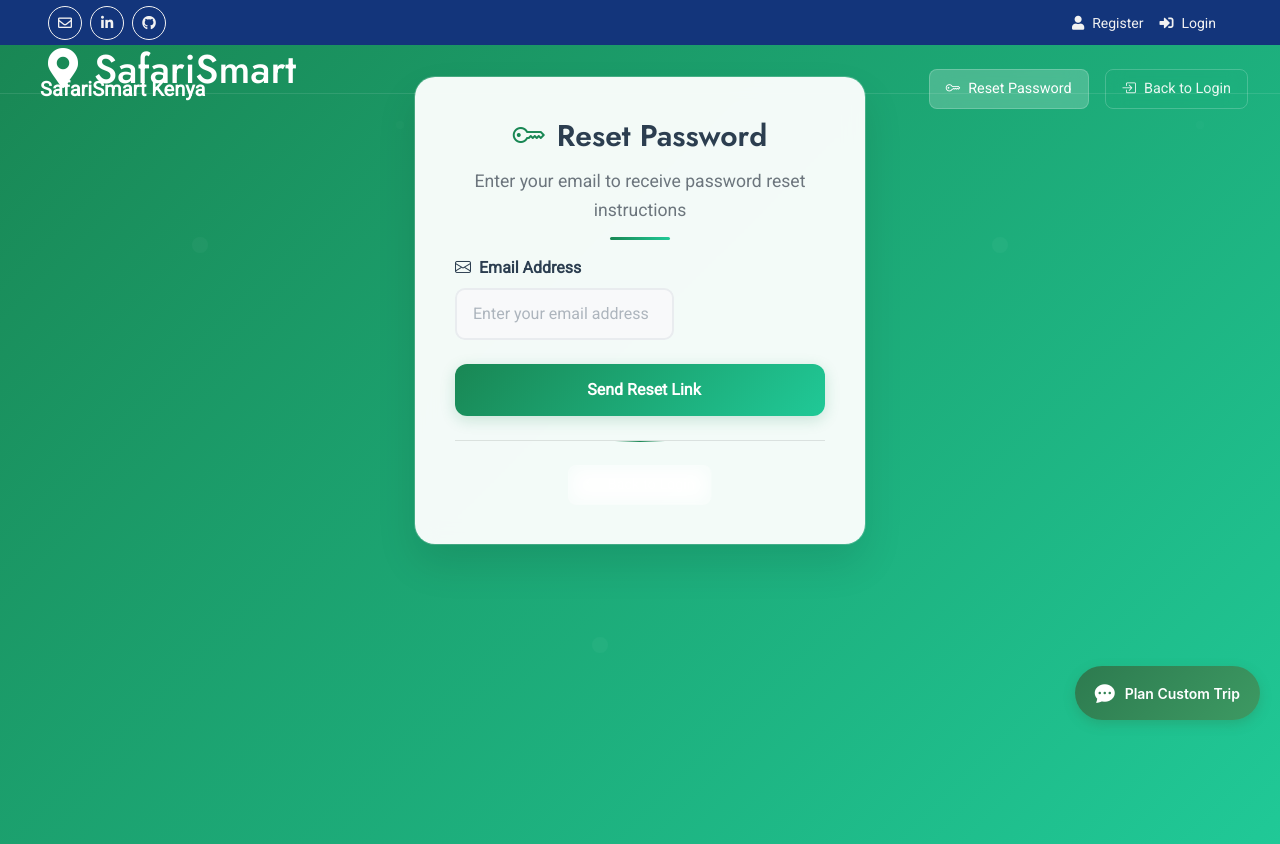
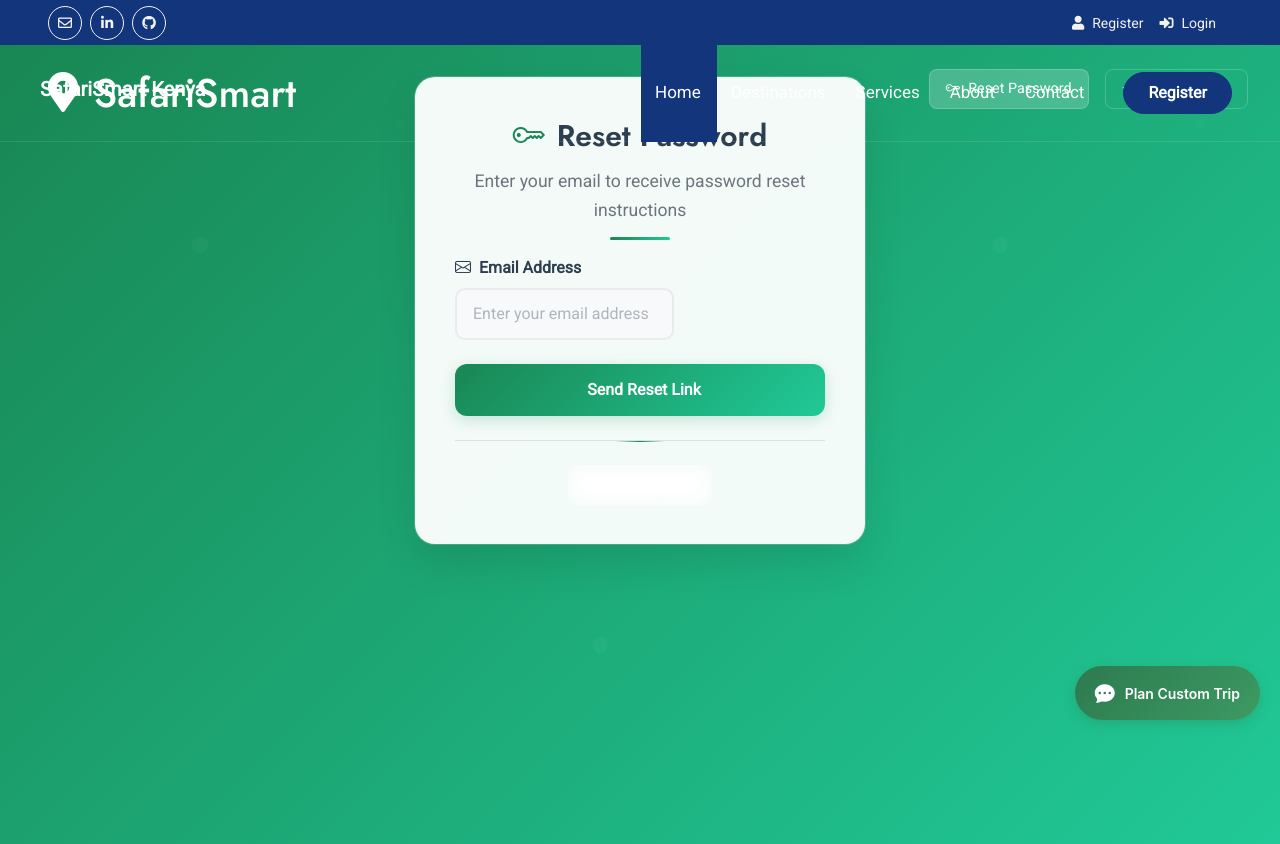
Before and after one commit to owuorviny109/SafariSmart, a Django app: page /accounts/password-reset/ in a window 1280 px wide. Shown: the top 844 px of the page. Run offline with Django 5.2, Linux system fonts and the light colour scheme; data comes from the database, SQL or seed files in the repository; data that the repository does not hold is empty; some libraries are stand-ins or nearby versions.

Commit message:
Fix navbar structure and hero placement: restored missing navbar-collapse div, fixed unclosed navbar-toggler button, repositioned {% block hero %} outside navbar container

```diff
--- a/templates/base.html
+++ b/templates/base.html
@@ -96,8 +96,28 @@
                 <h1 class="m-0"><i class="fa fa-map-marker-alt me-3"></i>SafariSmart</h1>
             </a>
             <button class="navbar-toggler" type="button" data-bs-toggle="collapse" data-bs-target="#navbarCollapse">
-                <!-- Hero Section Block (Only for landing page) -->
-                {% block hero %}{% endblock %}
+                <span class="fa fa-bars"></span>
+            </button>
+            <div class="collapse navbar-collapse" id="navbarCollapse">
+                <div class="navbar-nav ms-auto py-0">
+                    <a href="{% url 'core:landing' %}" class="nav-item nav-link active">Home</a>
+                    <a href="{% url 'destinations:list' %}" class="nav-item nav-link">Destinations</a>
+                    <a href="{% url 'core:landing' %}#services" class="nav-item nav-link">Services</a>
+                    <a href="{% url 'core:landing' %}#about" class="nav-item nav-link">About</a>
+                    <a href="#footer" class="nav-item nav-link">Contact</a>
+                </div>
+                {% if not user.is_authenticated %}
+                <a href="{% url 'accounts:register' %}"
+                    class="btn btn-primary rounded-pill py-2 px-4 ms-lg-4">Register</a>
+                {% else %}
+                <a href="{% url 'core:dashboard' %}"
+                    class="btn btn-primary rounded-pill py-2 px-4 ms-lg-4">Dashboard</a>
+                {% endif %}
+            </div>
+        </nav>
+
+        <!-- Hero Section Block (Only for landing page) -->
+        {% block hero %}{% endblock %}
     </div>
     <!-- Navbar & Hero End -->
 
```
